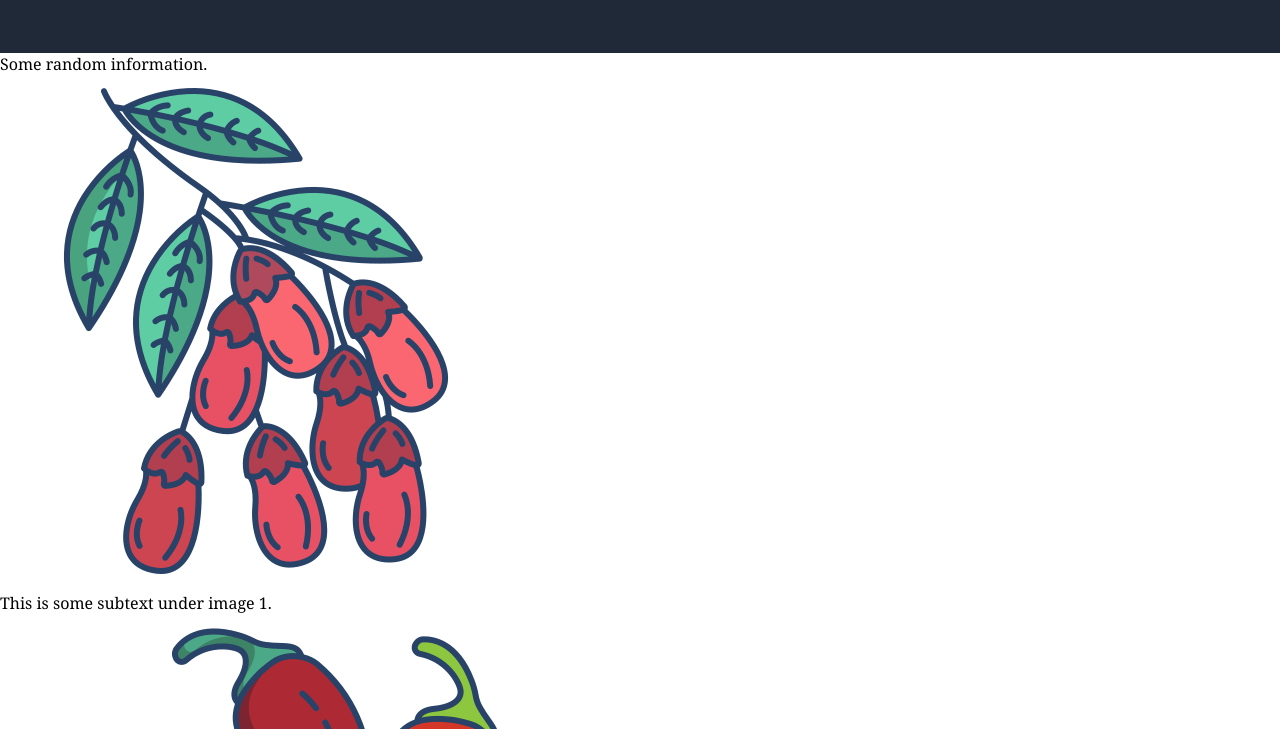
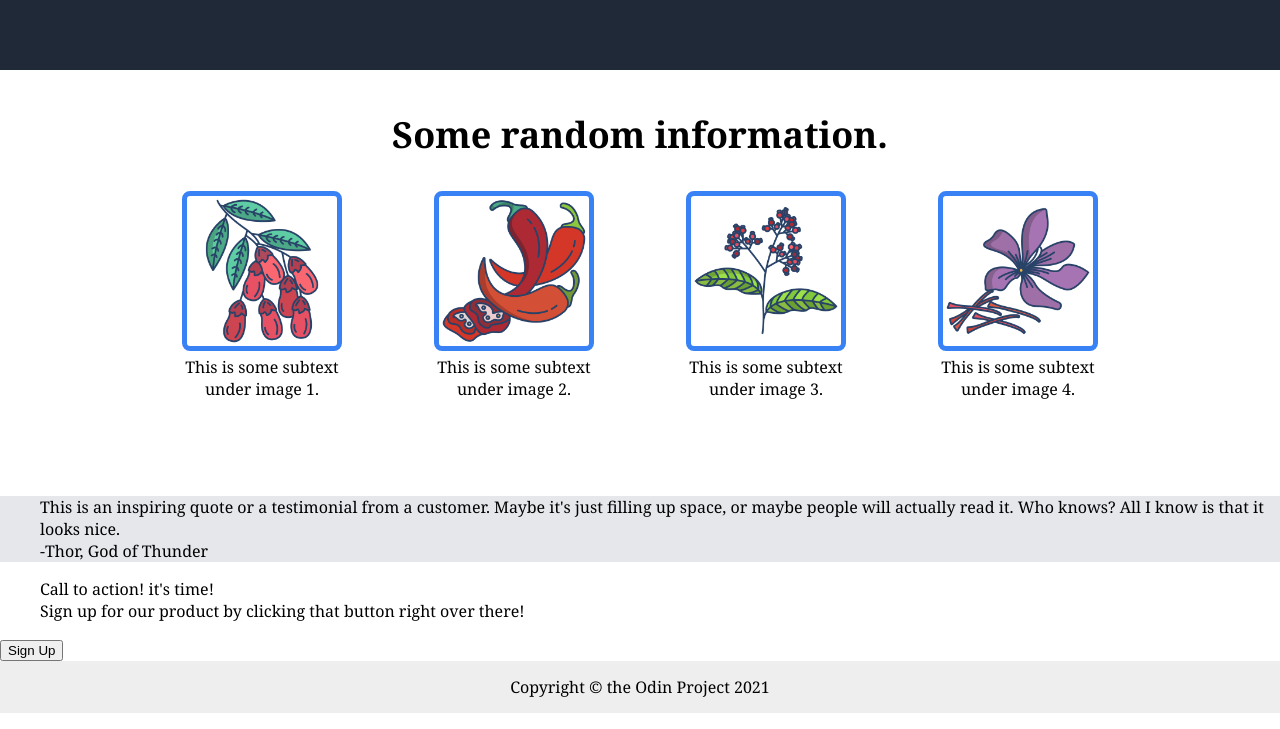
Before and after one commit to natalie-elmore/odin-landing-page, a plain HTML site: page index.html in a window 1280 px wide. Shown: the part 491-1220 px from the top of the page. Drawn offline with Linux system fonts and the light colour scheme.

Commit message:
complete info section

```diff
--- a/index.html
+++ b/index.html
@@ -12,9 +12,9 @@
     <ul class="left-links">
       <li style="color: #F9FAF8; font-size: 24px;"; class="up">Header Logo</li>
       <div class="down center-top">
-       <li style="color: #f9faf8; font-size: 48px">This website is awesome</li>
+       <li style="color: #f9faf8; font-size: 48px; font-weight: 800;">This website is awesome</li>
        <li style="color: #e5e7eb; font-size: 18px;">This website has some subtext that goes here under the main title. It's a smaller font and the color is lower contrast.</li>
-       <li><button style="margin-top: 10px; height: 35px; width:100px">Sign Up</button></li>
+       <li><button style="margin-top: 10px; height: 35px; width:100px; color: #f9faf8;background-color: #3882f6;border-radius: 8px;border-color: #3882f6;">Sign Up</button></li>
       </div>
     </ul>
       <div class="right-links">
--- a/style.css
+++ b/style.css
@@ -69,3 +69,49 @@ a {
 ul{
     list-style-type: none;
 }
+
+.content {
+    text-align: center;
+    padding: 40px;
+    padding-bottom: 80px;
+}
+
+.title {
+    margin-bottom: 32px;
+    font-size: 36px;
+    font-weight: 800;
+}
+
+.quote {
+    background-color: #e5e7eb;
+}
+
+.plants {
+    display: flex;
+    align-items: center;
+    justify-content: center;
+    gap: 52px;
+}
+
+img {
+    width: 150px;
+    height: 150px;
+    border: 5px solid #3882f6;
+    border-radius: 8px;
+}
+
+.berry {
+    max-width: 200px;
+}
+
+.footer {
+  bottom: 0;
+  left: 0;
+  right: 0;
+  height: 52px;
+  display: flex;
+  align-items: center;
+  justify-content: center;
+  background: #eee;
+
+}
```
Also changed, not shown: 1 other file.
